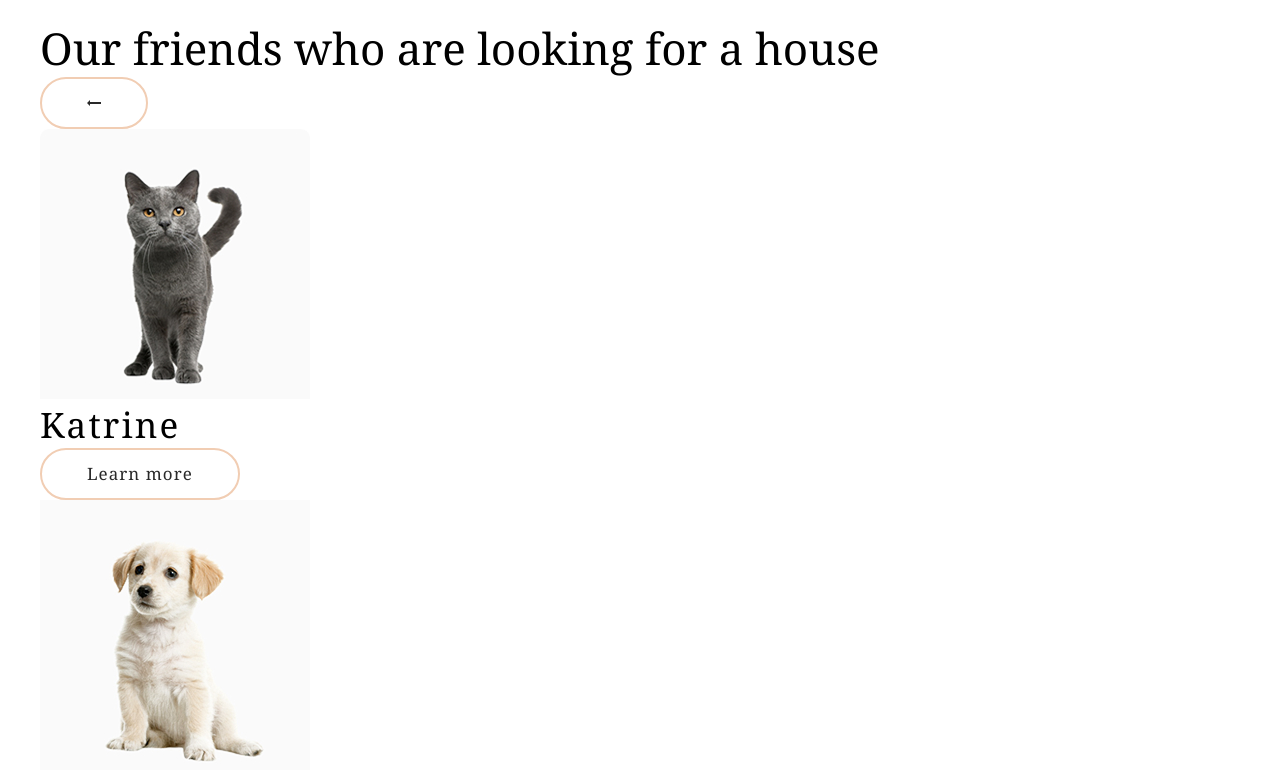
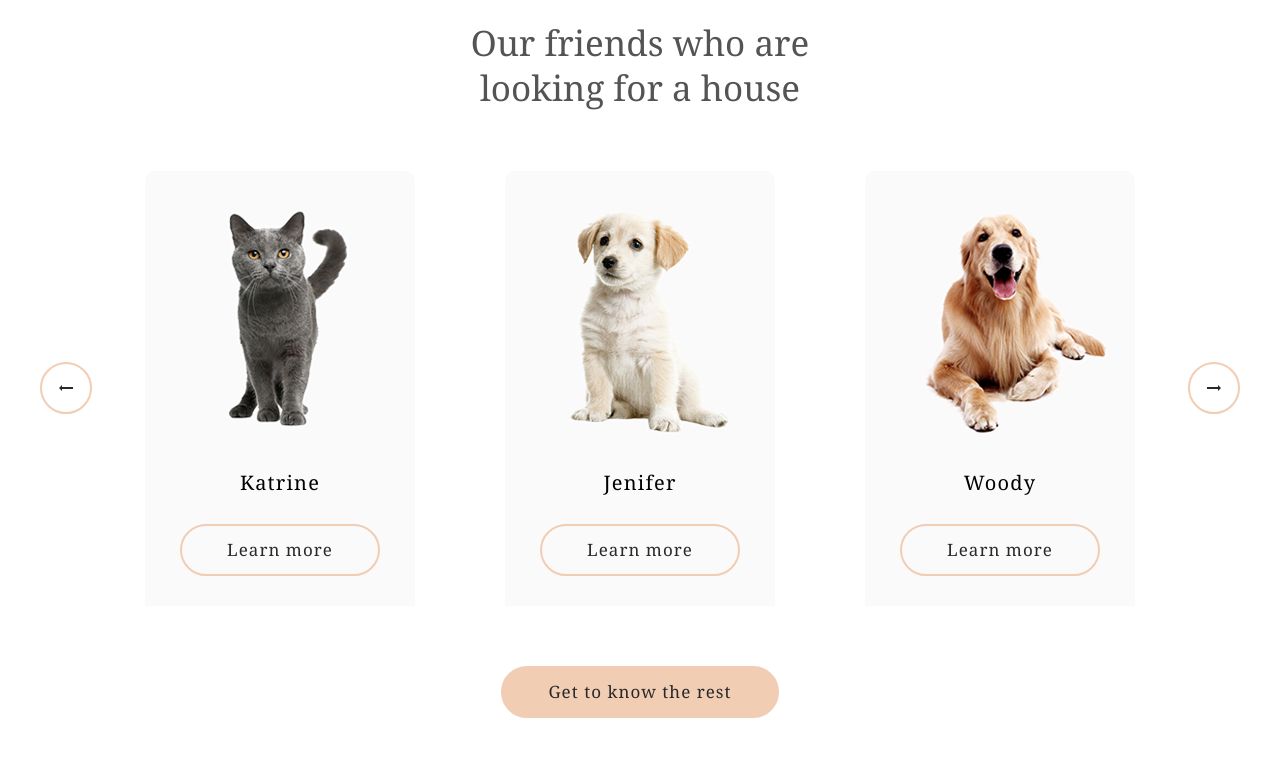
Before and after one commit to async-kita/cozy-house, a website with bundled scripts: page index.html in a window 1280 px wide. Shown: the part 1560-2340 px from the top of the page. Built offline with nearby package versions, Linux system fonts and the light colour scheme.

Commit message:
feat: add styles section our friends

```diff
--- a/index.html
+++ b/index.html
@@ -179,7 +179,7 @@
       >
         <div class="our-friends__inner container">
           <h2
-            class="our-friends__title"
+            class="our-friends__title h3"
             id="our-friends-title"
           >
             Our friends who are looking for a house
@@ -206,7 +206,6 @@
               <div class="slider__line">
                 <div class="slider__slide">
                   <div class="card">
-                    <div class="card__image-wrapper">
                     <img
                       class="card__image"
                       src="./assets/images/pets/katrine.jpg"
@@ -215,9 +214,8 @@
                       height="270"
                       loading="lazy"
                     />
-                    </div>
                     <div class="card__body">
-                      <h3 class="card__title">Katrine</h3>
+                      <h3 class="card__title h4">Katrine</h3>
                       <button
                         class="card__button button"
                         type="button"
@@ -229,7 +227,6 @@
                 </div>
                 <div class="slider__slide">
                   <div class="card">
-                    <div class="card__image-wrapper">
                     <img
                       class="card__image"
                       src="./assets/images/pets/jennifer.jpg"
@@ -238,9 +235,8 @@
                       height="270"
                       loading="lazy"
                     />
-                    </div>
                     <div class="card__body">
-                      <h3 class="card__title">Jenifer</h3>
+                      <h3 class="card__title h4">Jenifer</h3>
                       <button
                         class="card__button button"
                         type="button"
@@ -252,7 +248,6 @@
                 </div>
                 <div class="slider__slide">
                   <div class="card">
-                    <div class="card__image-wrapper">
                     <img
                       class="card__image"
                       src="./assets/images/pets/woody.jpg"
@@ -261,9 +256,8 @@
                       height="270"
                       loading="lazy"
                     />
-                    </div>
                     <div class="card__body">
-                      <h3 class="card__title">Woody</h3>
+                      <h3 class="card__title h4">Woody</h3>
                       <button
                         class="card__button button"
                         type="button"
@@ -275,7 +269,6 @@
                 </div>
                 <div class="slider__slide">
                   <div class="card">
-                    <div class="card__image-wrapper">
                     <img
                       class="card__image"
                       src="./assets/images/pets/sophia.jpg"
@@ -284,9 +277,8 @@
                       height="270"
                       loading="lazy"
                     />
-                    </div>
                     <div class="card__body">
-                      <h3 class="card__title">Sophia</h3>
+                      <h3 class="card__title h4">Sophia</h3>
                       <button
                         class="card__button button"
                         type="button"
@@ -298,7 +290,6 @@
                 </div>
                 <div class="slider__slide">
                   <div class="card">
-                    <div class="card__image-wrapper">
                     <img
                       class="card__image"
                       src="./assets/images/pets/timmy.jpg"
@@ -307,9 +298,8 @@
                       height="270"
                       loading="lazy"
                     />
-                    </div>
                     <div class="card__body">
-                      <h3 class="card__title">Timmy</h3>
+                      <h3 class="card__title h4">Timmy</h3>
                       <button
                         class="card__button button"
                         type="button"
@@ -321,7 +311,6 @@
                 </div>
                 <div class="slider__slide">
                   <div class="card">
-                    <div class="card__image-wrapper">
                     <img
                       class="card__image"
                       src="./assets/images/pets/charly.jpg"
@@ -330,9 +319,8 @@
                       height="270"
                       loading="lazy"
                     />
-                    </div>
                     <div class="card__body">
-                      <h3 class="card__title">Charly</h3>
+                      <h3 class="card__title h4">Charly</h3>
                       <button
                         class="card__button button"
                         type="button"
@@ -344,7 +332,6 @@
                 </div>
                 <div class="slider__slide">
                   <div class="card">
-                    <div class="card__image-wrapper">
                     <img
                       class="card__image"
                       src="./assets/images/pets/scarlet.jpg"
@@ -353,9 +340,8 @@
                       height="270"
                       loading="lazy"
                     />
-                    </div>
                     <div class="card__body">
-                      <h3 class="card__title">Scarlet</h3>
+                      <h3 class="card__title h4">Scarlet</h3>
                       <button
                         class="card__button button"
                         type="button"
@@ -367,7 +353,6 @@
                 </div>
                 <div class="slider__slide">
                   <div class="card">
-                    <div class="card__image-wrapper">
                     <img
                       class="card__image"
                       src="./assets/images/pets/freddie.jpg"
@@ -376,9 +361,8 @@
                       height="270"
                       loading="lazy"
                     />
-                    </div>
                     <div class="card__body">
-                      <h3 class="card__title">Freddie</h3>
+                      <h3 class="card__title h4">Freddie</h3>
                       <button
                         class="card__button button"
                         type="button"
--- a/styles/base/typography.css
+++ b/styles/base/typography.css
@@ -24,7 +24,8 @@
   line-height: 1.3;
 }
 
-h4 {
+h4,
+.h4 {
   font-size: 20px;
   line-height: 1.15;
 }
--- a/styles/components/button.css
+++ b/styles/components/button.css
@@ -12,6 +12,7 @@
   border: 2px solid var(--color-primary);
   border-radius: 100px;
   transition-duration: var(--transition-duration);
+  cursor: pointer;
 }
 
 .button--primary {
--- /dev/null
+++ b/styles/components/card.css
@@ -0,0 +1,33 @@
+.card {
+  display: flex;
+  flex-direction: column;
+  min-width: 270px;
+  border-radius: 9px;
+  cursor: pointer;
+}
+
+.card__image {
+  border-radius: 9px 9px 0 0;
+}
+
+.card__body {
+  display: flex;
+  flex-direction: column;
+  align-items: center;
+  justify-content: center;
+  gap: 30px;
+  padding-block: 30px;
+  background-color: var(--color-light-s);
+  transition-duration: var(--transition-duration);
+}
+
+@media (hover: hover) {
+  .card:hover .card__body {
+    background-color: var(--color-light-xl);
+  }
+
+  .card:hover .card__button {
+    border-color: var(--color-primary);
+    background-color: var(--color-primary);
+  }
+}
--- /dev/null
+++ b/styles/layout/our-friends.css
@@ -0,0 +1,43 @@
+.our-friends__inner {
+  display: flex;
+  flex-direction: column;
+  align-items: center;
+  row-gap: 60px;
+}
+
+.our-friends__title {
+  max-width: 400px;
+  text-align: center;
+  color: var(--color-dark-l);
+}
+
+.slider {
+  max-width: 1200px;
+  position: relative;
+  display: flex;
+  align-items: center;
+  justify-content: center;
+  gap: 53px;
+}
+
+.slider__viewport {
+  width: 100%;
+  overflow: hidden;
+}
+
+.slider__line {
+  display: flex;
+  flex-wrap: nowrap;
+  transition: transform 0.4s cubic-bezier(0.2, 0.9, 0.4, 1.1);
+  will-change: transform;
+  gap: 90px;
+}
+
+.slider__button {
+  flex-shrink: 0;
+  justify-content: center;
+  width: 52px;
+  height: 52px;
+  padding: 0;
+  border-radius: 100%;
+}
--- a/styles/style.css
+++ b/styles/style.css
@@ -5,7 +5,9 @@
 /*Components*/
 @import url("./components/logo.css");
 @import url("./components/button.css");
+@import url("./components/card.css");
 /*Layout*/
 @import url("./layout/header.css");
 @import url("./layout/hero.css");
 @import url("./layout/about.css");
+@import url("./layout/our-friends.css");
```
Lines whose indentation alone changed are shown as unchanged.
